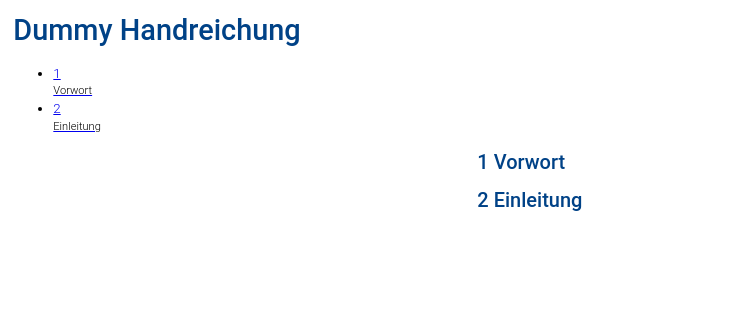
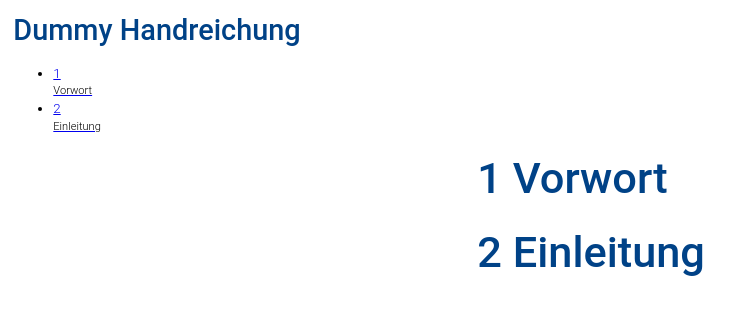
Before and after one commit to joek/Dummy-HR, a Jekyll site: the page built from index.html, in a window 1280 px wide. Shown: the top 315 px of the page, without its empty margins (0-751 px from the left). Built offline with Jekyll 4.4.1, drawn with Linux system fonts in a browser that asks for light colours.

Commit message:
komplett überschrift

```diff
--- a/styles/styles.css
+++ b/styles/styles.css
@@ -8,7 +8,7 @@ body {
 	font-weight:300;
 	line-height:1.44;
       }
-h1, section.kapitel {
+h1, section.kapitel-1, section.kapitel-2, section.kapitel-3 {
 	color:#004287;
     font-family:Roboto, sans-serif;
 	font-size:2.167em;
```
